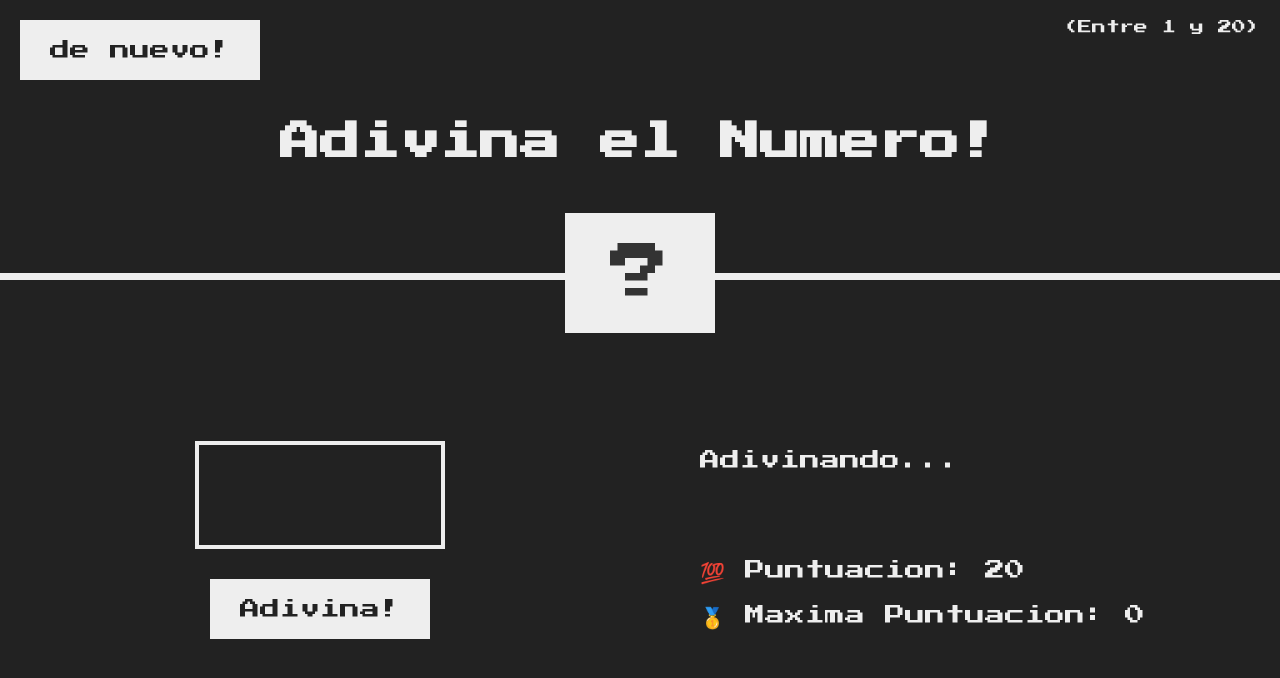
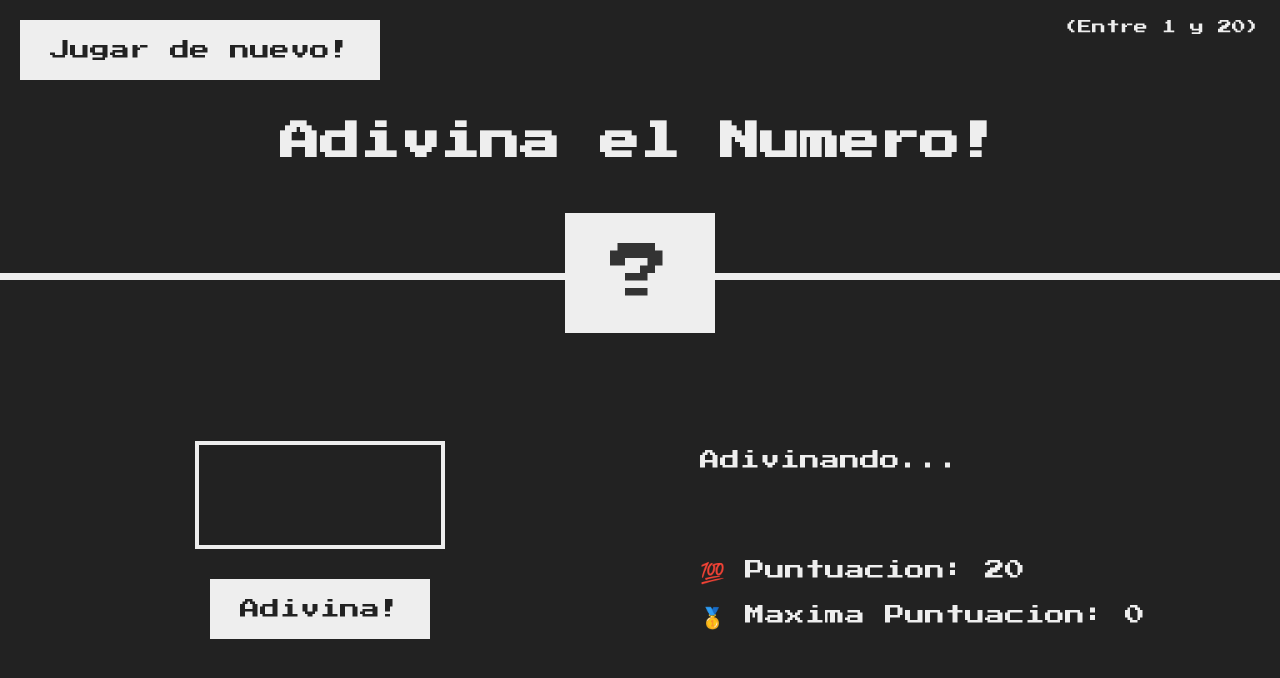
Before and after one commit to D3press3dd/adivinaElNumero, a plain HTML site: page index.html in a window 1280 px wide. Drawn offline with Linux system fonts and the light colour scheme.

Commit message:
Update index.html

```diff
--- a/index.html
+++ b/index.html
@@ -11,7 +11,7 @@
     <header>
       <h1>Adivina el Numero!</h1>
       <p class="between">(Entre 1 y 20)</p>
-      <button class="btn again">de nuevo!</button>
+      <button class="btn again">Jugar de nuevo!</button>
       <div class="number">?</div>
     </header>
     <main>
```
